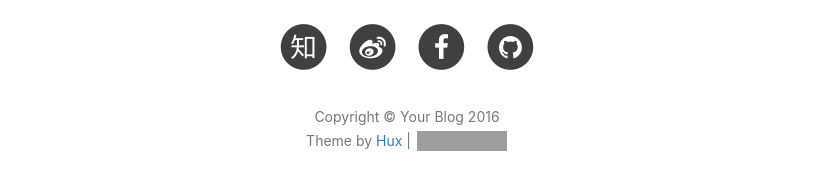
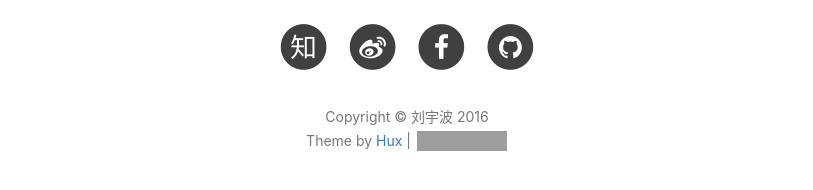
Before and after one commit to liuyubo2023/liuyubo2023.github.io, a Jekyll site: the page built from tags.html, in a window 1280 px wide and 900 px high, scrolled down 2885 px. Shown: the part 655-845 px from the top of the window, without its empty margins (233-1046 px from the left). Built offline with Jekyll 4.4.1, drawn with Linux system fonts in a browser that asks for light colours; nearby versions of some CDN libraries; comment, search, counter and statistics services are not loaded; part of the change alters nothing that is shown; some of the changed text lies outside the part shown; grey boxes are pictures that could not be loaded.

Commit message:
Update _config.yml
博客的名字

```diff
--- a/_config.yml
+++ b/_config.yml
@@ -1,9 +1,9 @@
 # Site settings
-title: Your Blog
-SEOTitle: 你的博客 | Your Blog
+title: 刘宇波
+SEOTitle: 刘宇波
 header-img: img/home-bg.jpg
 email: huxpro@gmail.com
-description: ""
+description: "记录我的青春"
 keyword: ""
 url: "http://huangxuan.me"              # your host, for absolute URL
 baseurl: ""                             # for example, '/blog' if your blog hosted on 'host/blog'
@@ -12,9 +12,9 @@ baseurl: ""                             # for example, '/blog' if your blog host
 
 # SNS settings
 RSS: false
-weibo_username:     huxpro
-zhihu_username:     huxpro
-github_username:    huxpro
+weibo_username:     liuyubo2012
+zhihu_username:     liuyubo2023
+github_username:    liuyubo2023
 #twitter_username:  huxpro
 facebook_username:  huxpro
 
```
